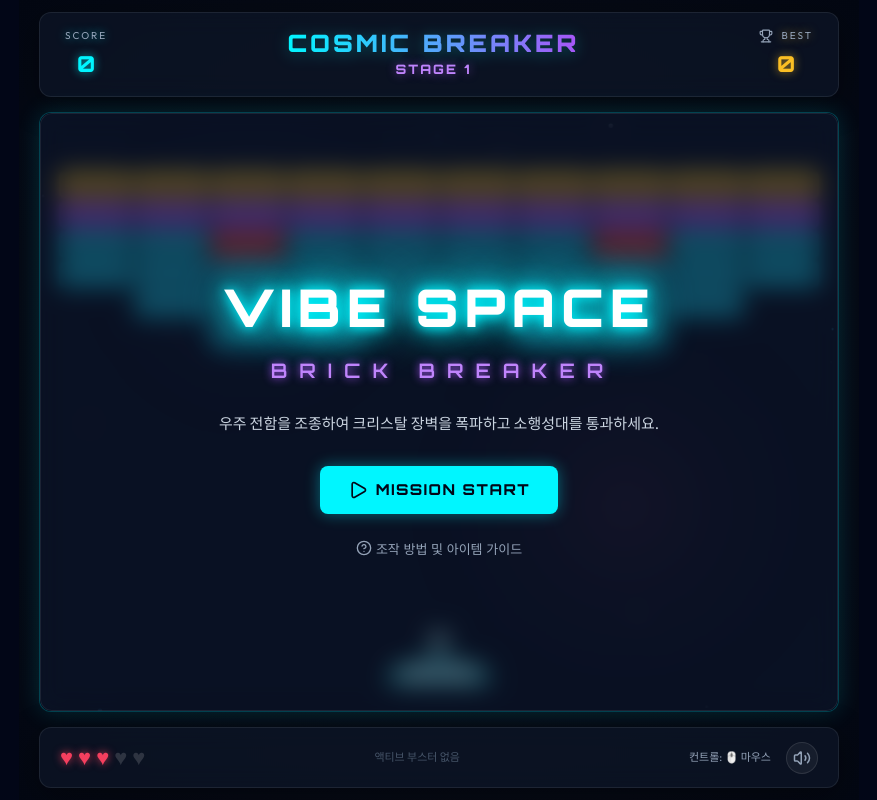
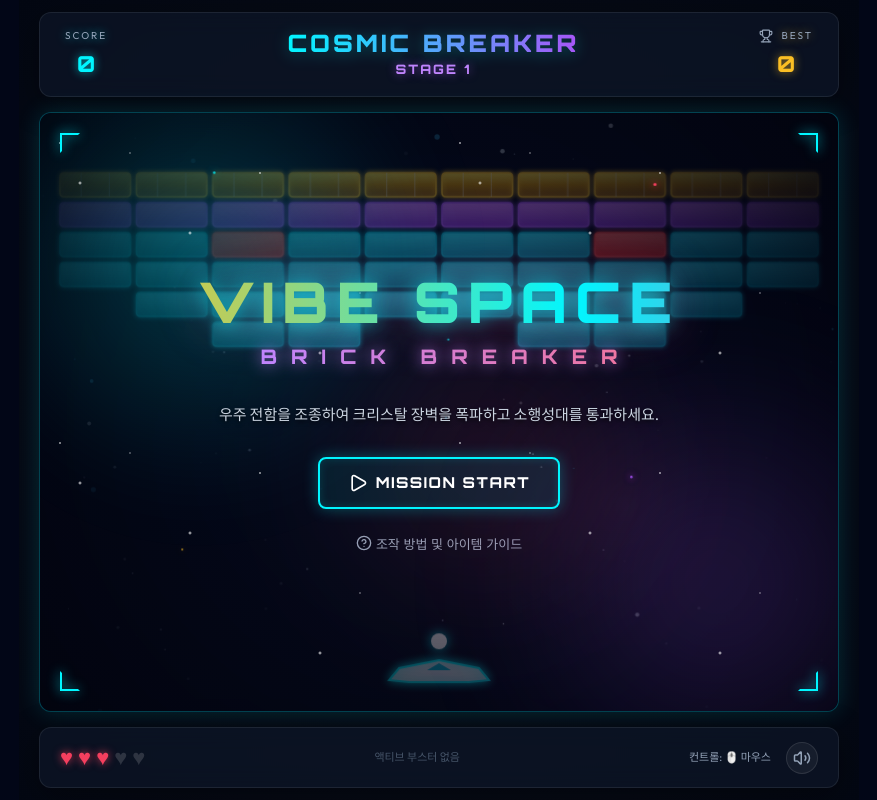
Before and after one commit to soninsook1001-spec/univercial-app, a React (Vite) app: page / in a window 1280 px wide. Shown: the whole page, without its empty margins (201-1078 px from the left). Built offline with nearby package versions, Linux system fonts and the light colour scheme.

Commit message:
feat: 첫 화면 우주 공간 테마 비주얼 및 성운 조명 효과 추가

```diff
--- a/src/components/BrickBreaker/SpaceBrickBreaker.css
+++ b/src/components/BrickBreaker/SpaceBrickBreaker.css
@@ -150,6 +150,128 @@
   text-align: center;
 }
 
+/* 화려한 우주공간 첫 화면 전용 오버레이 */
+.start-overlay {
+  position: absolute;
+  top: 0;
+  left: 0;
+  width: 100%;
+  height: 100%;
+  display: flex;
+  justify-content: center;
+  align-items: center;
+  z-index: 10;
+  box-sizing: border-box;
+  padding: 40px;
+  text-align: center;
+  background: radial-gradient(circle at center, rgba(12, 18, 41, 0.4) 0%, rgba(2, 4, 15, 0.98) 100%);
+  overflow: hidden;
+  border-radius: 12px;
+}
+
+/* 네뷸라(성운) 조명 효과들 */
+.cosmic-glow-1 {
+  position: absolute;
+  width: 450px;
+  height: 450px;
+  background: radial-gradient(circle, rgba(0, 246, 255, 0.22) 0%, rgba(0, 246, 255, 0.05) 50%, transparent 70%);
+  top: -100px;
+  left: -100px;
+  filter: blur(40px);
+  border-radius: 50%;
+  pointer-events: none;
+  animation: floatGlow1 20s infinite alternate ease-in-out;
+}
+
+.cosmic-glow-2 {
+  position: absolute;
+  width: 500px;
+  height: 500px;
+  background: radial-gradient(circle, rgba(168, 85, 247, 0.2) 0%, rgba(168, 85, 247, 0.04) 50%, transparent 70%);
+  bottom: -150px;
+  right: -150px;
+  filter: blur(50px);
+  border-radius: 50%;
+  pointer-events: none;
+  animation: floatGlow2 24s infinite alternate ease-in-out;
+}
+
+.cosmic-glow-3 {
+  position: absolute;
+  width: 400px;
+  height: 400px;
+  background: radial-gradient(circle, rgba(244, 63, 94, 0.14) 0%, rgba(244, 63, 94, 0.03) 50%, transparent 60%);
+  top: 25%;
+  left: 30%;
+  filter: blur(60px);
+  border-radius: 50%;
+  pointer-events: none;
+  animation: floatGlow3 16s infinite alternate ease-in-out;
+}
+
+/* 별이 반짝이는 배경 */
+.starry-bg {
+  position: absolute;
+  top: 0;
+  left: 0;
+  width: 100%;
+  height: 100%;
+  background-image:
+    radial-gradient(1.5px 1.5px at 20px 30px, #ffffff, rgba(0,0,0,0)),
+    radial-gradient(2px 2px at 40px 70px, #ffffff, rgba(0,0,0,0)),
+    radial-gradient(1px 1px at 90px 40px, #ffffff, rgba(0,0,0,0)),
+    radial-gradient(2px 2px at 150px 120px, #ffffff, rgba(0,0,0,0)),
+    radial-gradient(1.5px 1.5px at 220px 60px, #ffffff, rgba(0,0,0,0)),
+    radial-gradient(2px 2px at 280px 240px, #ffffff, rgba(0,0,0,0)),
+    radial-gradient(1px 1px at 320px 180px, #ffffff, rgba(0,0,0,0)),
+    radial-gradient(2.5px 2.5px at 450px 80px, #ffffff, rgba(0,0,0,0)),
+    radial-gradient(1.5px 1.5px at 580px 290px, #ffffff, rgba(0,0,0,0)),
+    radial-gradient(2px 2px at 620px 150px, #ffffff, rgba(0,0,0,0)),
+    radial-gradient(1px 1px at 700px 220px, #ffffff, rgba(0,0,0,0)),
+    radial-gradient(2.5px 2.5px at 750px 50px, #ffffff, rgba(0,0,0,0));
+  background-repeat: repeat;
+  background-size: 400px 300px;
+  opacity: 0.75;
+  animation: starTwinkle 6s ease-in-out infinite alternate;
+  pointer-events: none;
+}
+
+/* 우주 네온 먼지 */
+.cosmic-dust {
+  position: absolute;
+  width: 100%;
+  height: 100%;
+  pointer-events: none;
+  background: transparent;
+  overflow: hidden;
+}
+
+.dust-particle {
+  position: absolute;
+  border-radius: 50%;
+  pointer-events: none;
+}
+
+.dp-1 { width: 3px; height: 3px; top: 15%; left: 20%; background: var(--neon-cyan); box-shadow: 0 0 10px var(--neon-cyan), 0 0 20px var(--neon-cyan); animation: floatParticle1 14s infinite ease-in-out; }
+.dp-2 { width: 4px; height: 4px; top: 65%; left: 75%; background: var(--neon-purple); box-shadow: 0 0 10px var(--neon-purple), 0 0 20px var(--neon-purple); animation: floatParticle2 18s infinite ease-in-out; }
+.dp-3 { width: 2px; height: 2px; top: 80%; left: 15%; background: var(--neon-gold); box-shadow: 0 0 8px var(--neon-gold); animation: floatParticle3 15s infinite ease-in-out; }
+.dp-4 { width: 5px; height: 5px; top: 20%; left: 80%; background: var(--neon-red); box-shadow: 0 0 12px var(--neon-red), 0 0 25px var(--neon-red); animation: floatParticle4 12s infinite ease-in-out; }
+.dp-5 { width: 3px; height: 3px; top: 40%; left: 50%; background: var(--neon-cyan); box-shadow: 0 0 10px var(--neon-cyan); animation: floatParticle5 20s infinite ease-in-out; }
+
+/* 우주선 조정실 느낌의 코너 브라켓 */
+.cosmic-corner {
+  position: absolute;
+  width: 20px;
+  height: 20px;
+  border: 2px solid transparent;
+  pointer-events: none;
+  z-index: 12;
+}
+.cc-tl { top: 20px; left: 20px; border-top-color: var(--neon-cyan); border-left-color: var(--neon-cyan); filter: drop-shadow(0 0 6px var(--neon-cyan)); }
+.cc-tr { top: 20px; right: 20px; border-top-color: var(--neon-cyan); border-right-color: var(--neon-cyan); filter: drop-shadow(0 0 6px var(--neon-cyan)); }
+.cc-bl { bottom: 20px; left: 20px; border-bottom-color: var(--neon-cyan); border-left-color: var(--neon-cyan); filter: drop-shadow(0 0 6px var(--neon-cyan)); }
+.cc-br { bottom: 20px; right: 20px; border-bottom-color: var(--neon-cyan); border-right-color: var(--neon-cyan); filter: drop-shadow(0 0 6px var(--neon-cyan)); }
+
 .flex-col {
   flex-direction: column;
 }
@@ -168,43 +290,107 @@
   color: #cbd5e1;
   max-width: 460px;
   margin: 0 0 30px 0;
+  z-index: 11;
+  text-shadow: 0 2px 4px rgba(0, 0, 0, 0.8);
 }
 
 /* 로고 애니메이션 */
 .neon-logo-container {
   display: flex;
   flex-direction: column;
-  margin-bottom: 25px;
+  margin-bottom: 30px;
+  z-index: 11;
 }
 
 .pulsing-logo {
   font-family: 'Orbitron', sans-serif;
-  font-size: 52px;
+  font-size: 56px;
   font-weight: 900;
-  letter-spacing: 6px;
-  color: #fff;
-  text-shadow: 0 0 10px var(--neon-cyan), 0 0 20px var(--neon-cyan), 0 0 40px var(--neon-cyan);
-  animation: logoPulse 2s infinite alternate;
+  letter-spacing: 8px;
+  background: linear-gradient(90deg, #00f6ff, #ec4899, #fbbf24, #00f6ff);
+  background-size: 300% auto;
+  -webkit-background-clip: text;
+  -webkit-text-fill-color: transparent;
+  animation: logoShine 4s linear infinite;
+  filter: drop-shadow(0 0 10px rgba(0, 246, 255, 0.7)) drop-shadow(0 0 25px rgba(236, 72, 153, 0.4));
+  margin: 0;
+  line-height: 1.1;
 }
 
 .sub-logo {
   font-family: 'Orbitron', sans-serif;
   font-size: 20px;
-  font-weight: 600;
-  letter-spacing: 12px;
-  color: #c084fc;
-  text-shadow: 0 0 8px var(--neon-purple);
-  margin-top: 5px;
-  margin-left: 8px; /* 자간 균형 */
+  font-weight: 700;
+  letter-spacing: 14px;
+  color: #fff;
+  background: linear-gradient(90deg, #c084fc, #fb7185, #c084fc);
+  background-size: 200% auto;
+  -webkit-background-clip: text;
+  -webkit-text-fill-color: transparent;
+  animation: logoShine 4s linear infinite reverse;
+  filter: drop-shadow(0 0 8px rgba(192, 132, 252, 0.8));
+  margin-top: 8px;
+  margin-left: 14px; /* 자간 균형 */
 }
 
-@keyframes logoPulse {
-  0% {
-    text-shadow: 0 0 5px var(--neon-cyan), 0 0 10px var(--neon-cyan), 0 0 20px var(--neon-cyan);
-  }
-  100% {
-    text-shadow: 0 0 12px var(--neon-cyan), 0 0 25px var(--neon-cyan), 0 0 50px var(--neon-cyan);
-  }
+/* 성운 조명 이동 애니메이션 */
+@keyframes floatGlow1 {
+  0% { transform: translate(0, 0) scale(1); }
+  50% { transform: translate(60px, 40px) scale(1.15); }
+  100% { transform: translate(-30px, 80px) scale(0.9); }
+}
+
+@keyframes floatGlow2 {
+  0% { transform: translate(0, 0) scale(0.9); }
+  50% { transform: translate(-50px, -70px) scale(1.2); }
+  100% { transform: translate(30px, -30px) scale(1); }
+}
+
+@keyframes floatGlow3 {
+  0% { transform: translate(0, 0) scale(1) rotate(0deg); }
+  100% { transform: translate(20px, 20px) scale(1.1) rotate(360deg); }
+}
+
+/* 밤하늘 별 반짝임 */
+@keyframes starTwinkle {
+  0% { opacity: 0.4; }
+  100% { opacity: 0.9; }
+}
+
+/* 로고 무지개 반사광 효과 */
+@keyframes logoShine {
+  to { background-position: 300% center; }
+}
+
+/* 우주 먼지 파티클 부유 물리 */
+@keyframes floatParticle1 {
+  0% { transform: translateY(0) translateX(0) scale(1); opacity: 0; }
+  20% { opacity: 0.8; }
+  80% { opacity: 0.8; }
+  100% { transform: translateY(-100px) translateX(40px) scale(0.5); opacity: 0; }
+}
+@keyframes floatParticle2 {
+  0% { transform: translateY(0) translateX(0) scale(0.5); opacity: 0; }
+  30% { opacity: 0.9; }
+  70% { opacity: 0.9; }
+  100% { transform: translateY(-140px) translateX(-50px) scale(1.2); opacity: 0; }
+}
+@keyframes floatParticle3 {
+  0% { transform: translateY(0) translateX(0) scale(1); opacity: 0; }
+  50% { opacity: 0.7; transform: translateY(-50px) translateX(25px) scale(1.1); }
+  100% { transform: translateY(-110px) translateX(-15px) scale(0.8); opacity: 0; }
+}
+@keyframes floatParticle4 {
+  0% { transform: translateY(0) translateX(0) scale(0.8); opacity: 0; }
+  15% { opacity: 1; }
+  85% { opacity: 1; }
+  100% { transform: translateY(-120px) translateX(-60px) scale(0.4); opacity: 0; }
+}
+@keyframes floatParticle5 {
+  0% { transform: translateY(0) translateX(0) scale(0.6); opacity: 0; }
+  40% { opacity: 0.9; }
+  80% { opacity: 0.9; }
+  100% { transform: translateY(-90px) translateX(50px) scale(1.3); opacity: 0; }
 }
 
 /* 버튼 세트 */
@@ -212,6 +398,7 @@
   display: flex;
   gap: 20px;
   justify-content: center;
+  z-index: 11;
 }
 
 .play-button, .reset-button, .close-help-btn {
@@ -227,18 +414,38 @@
   display: flex;
   align-items: center;
   box-shadow: 0 4px 12px rgba(0, 0, 0, 0.3);
+  z-index: 11;
 }
 
 .btn-neon-cyan {
-  background: var(--neon-cyan);
-  color: #020617;
-  box-shadow: 0 0 15px rgba(0, 246, 255, 0.4);
+  background: rgba(0, 246, 255, 0.08);
+  color: #fff;
+  border: 2px solid var(--neon-cyan);
+  box-shadow: 0 0 15px rgba(0, 246, 255, 0.3), inset 0 0 10px rgba(0, 246, 255, 0.15);
+  position: relative;
+  overflow: hidden;
+}
+
+.btn-neon-cyan::before {
+  content: '';
+  position: absolute;
+  top: 0;
+  left: -100%;
+  width: 100%;
+  height: 100%;
+  background: linear-gradient(90deg, transparent, rgba(255, 255, 255, 0.25), transparent);
+  transition: all 0.6s ease;
+}
+
+.btn-neon-cyan:hover::before {
+  left: 100%;
 }
 
 .btn-neon-cyan:hover {
-  background: #fff;
-  box-shadow: 0 0 25px rgba(0, 246, 255, 0.8);
-  transform: translateY(-2px);
+  background: var(--neon-cyan);
+  color: #020617;
+  box-shadow: 0 0 30px rgba(0, 246, 255, 0.85), inset 0 0 5px rgba(255, 255, 255, 0.5);
+  transform: translateY(-3px) scale(1.03);
 }
 
 .btn-neon-red {
--- a/src/components/BrickBreaker/SpaceBrickBreaker.jsx
+++ b/src/components/BrickBreaker/SpaceBrickBreaker.jsx
@@ -1232,7 +1232,23 @@ export default function SpaceBrickBreaker() {
 
           {/* 1. 시작 화면 오버레이 */}
           {gameState === 'START' && (
-            <div className="overlay glass flex-col">
+            <div className="overlay start-overlay flex-col">
+              <div className="cosmic-glow-1"></div>
+              <div className="cosmic-glow-2"></div>
+              <div className="cosmic-glow-3"></div>
+              <div className="starry-bg"></div>
+              <div className="cosmic-dust">
+                <div className="dust-particle dp-1"></div>
+                <div className="dust-particle dp-2"></div>
+                <div className="dust-particle dp-3"></div>
+                <div className="dust-particle dp-4"></div>
+                <div className="dust-particle dp-5"></div>
+              </div>
+              <div className="cosmic-corner cc-tl"></div>
+              <div className="cosmic-corner cc-tr"></div>
+              <div className="cosmic-corner cc-bl"></div>
+              <div className="cosmic-corner cc-br"></div>
+
               <div className="neon-logo-container">
                 <span className="pulsing-logo">VIBE SPACE</span>
                 <span className="sub-logo">BRICK BREAKER</span>
```
